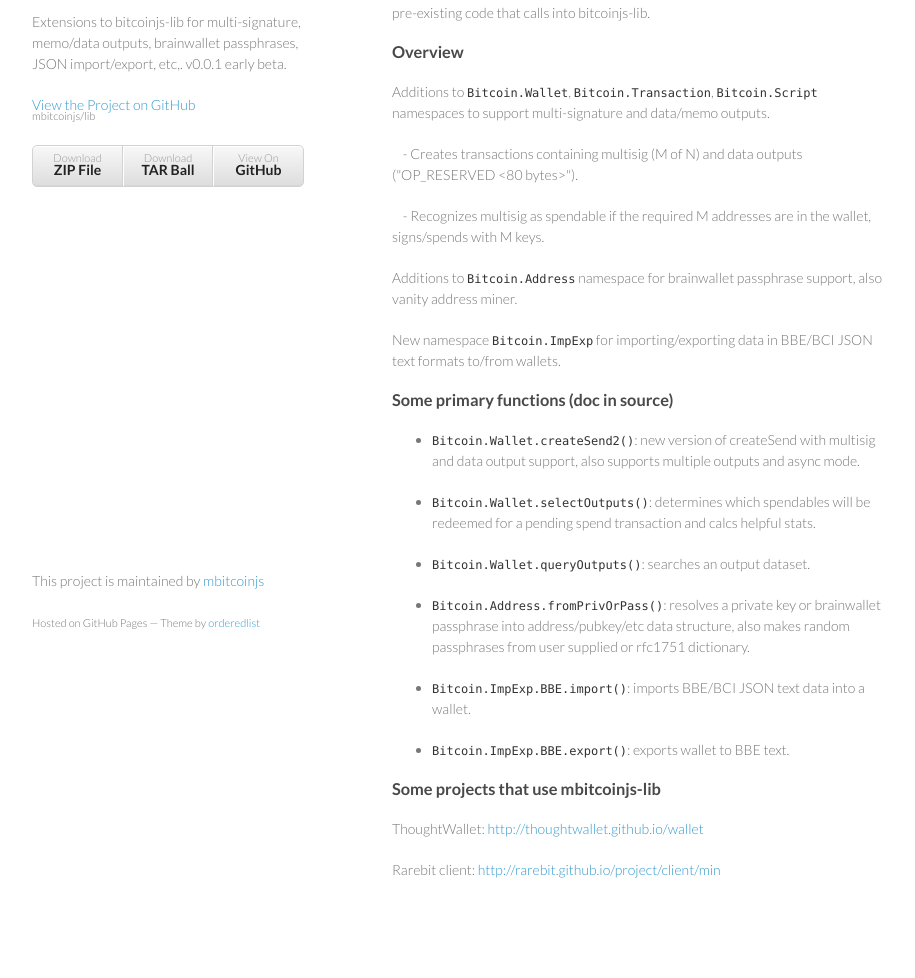
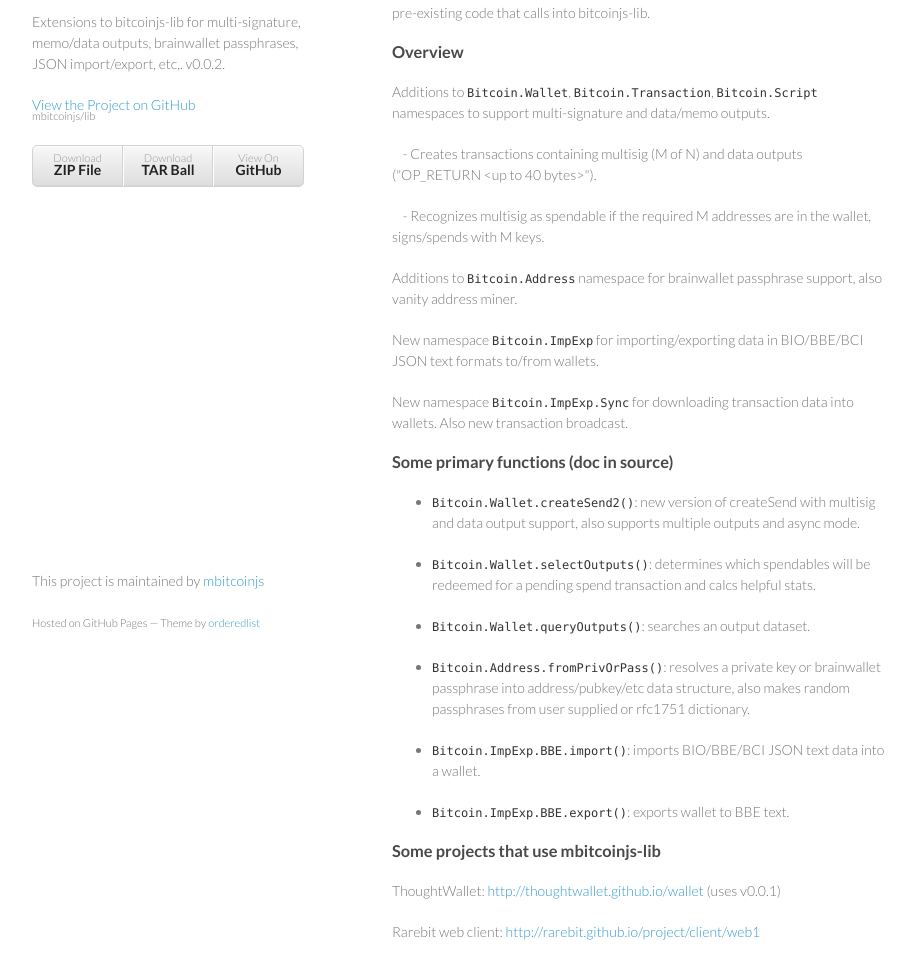
Before and after one commit to mbitcoinjs/lib, a plain HTML site: page index.html in a window 1280 px wide. Shown: the part 98-1076 px from the top of the page, without its empty margins (178-1093 px from the left). Before the commit the page ends 1048 px from the top, so only its background shows below. Drawn offline with Linux system fonts and the light colour scheme.

Commit message:
Update index.html

```diff
--- a/index.html
+++ b/index.html
@@ -13,7 +13,7 @@
     <div class="wrapper">
       <header>
         <h1>mbitcoinjs-lib</h1>
-        <p>Extensions to bitcoinjs-lib for multi-signature, memo/data outputs, brainwallet passphrases, JSON import/export, etc,. v0.0.1 early beta.</p>
+        <p>Extensions to bitcoinjs-lib for multi-signature, memo/data outputs, brainwallet passphrases, JSON import/export, etc,. v0.0.2.</p>
 
         <p class="view"><a href="https://github.com/mbitcoinjs/lib">View the Project on GitHub <small>mbitcoinjs/lib</small></a></p>
 
@@ -33,14 +33,16 @@
 
 <p>Additions to <code>Bitcoin.Wallet</code>, <code>Bitcoin.Transaction</code>, <code>Bitcoin.Script</code> namespaces to support multi-signature and data/memo outputs.</p>
 
-<p> &nbsp; &nbsp; - Creates transactions containing multisig (M of N) and data outputs ("OP_RESERVED &lt;80 bytes&gt;").</p>
+<p> &nbsp; &nbsp; - Creates transactions containing multisig (M of N) and data outputs ("OP_RETURN &lt;up to 40 bytes&gt;").</p>
 
 <p> &nbsp; &nbsp; - Recognizes multisig as spendable if the required M addresses are in the wallet, signs/spends with M keys.</p>
 
 
 <p>Additions to <code>Bitcoin.Address</code> namespace for brainwallet passphrase support, also vanity address miner.</p>
 
-<p>New namespace <code>Bitcoin.ImpExp</code> for importing/exporting data in BBE/BCI JSON text formats to/from wallets.</p>
+<p>New namespace <code>Bitcoin.ImpExp</code> for importing/exporting data in BIO/BBE/BCI JSON text formats to/from wallets.</p>
+
+<p>New namespace <code>Bitcoin.ImpExp.Sync</code> for downloading transaction data into wallets.  Also new transaction broadcast.</p>
 
 <h3>
 <a name="some-primary-functions-doc-in-source" class="anchor" href="#some-primary-functions-doc-in-source"><span class="octicon octicon-link"></span></a>Some primary functions (doc in source)</h3>
@@ -50,16 +52,16 @@
 <li><p><code>Bitcoin.Wallet.selectOutputs()</code>: determines which spendables will be redeemed for a pending spend transaction and calcs helpful stats.</p></li>
 <li><p><code>Bitcoin.Wallet.queryOutputs()</code>: searches an output dataset.</p></li>
 <li><p><code>Bitcoin.Address.fromPrivOrPass()</code>: resolves a private key or brainwallet passphrase into address/pubkey/etc data structure, also makes random passphrases from user supplied or rfc1751 dictionary.</p></li>
-<li><p><code>Bitcoin.ImpExp.BBE.import()</code>: imports BBE/BCI JSON text data into a wallet.</p></li>
+<li><p><code>Bitcoin.ImpExp.BBE.import()</code>: imports BIO/BBE/BCI JSON text data into a wallet.</p></li>
 <li><p><code>Bitcoin.ImpExp.BBE.export()</code>: exports wallet to BBE text.</p></li>
 </ul>
 
 <h3>
 <a name="some-projects-that-use-mbitcoinjs-lib" class="anchor" href="#some-projects-that-use-mbitcoinjs-lib"><span class="octicon octicon-link"></span></a>Some projects that use mbitcoinjs-lib</h3>
 
-<p>ThoughtWallet: <a href="http://thoughtwallet.github.io/wallet"></a><a href="http://thoughtwallet.github.io/wallet">http://thoughtwallet.github.io/wallet</a></p>
+<p>ThoughtWallet: <a href="http://thoughtwallet.github.io/wallet"></a><a href="http://thoughtwallet.github.io/wallet">http://thoughtwallet.github.io/wallet</a> (uses v0.0.1)</p>
 
-<p>Rarebit client: <a href="http://rarebit.github.io/project/client/min"></a><a href="http://rarebit.github.io/project/client/min">http://rarebit.github.io/project/client/min</a></p>
+<p>Rarebit web client: <a href="http://rarebit.github.io/project/client/web1"></a><a href="http://rarebit.github.io/project/client/web1">http://rarebit.github.io/project/client/web1</a></p>
       </section>
       <footer>
         <p>This project is maintained by <a href="https://github.com/mbitcoinjs">mbitcoinjs</a></p>
```
